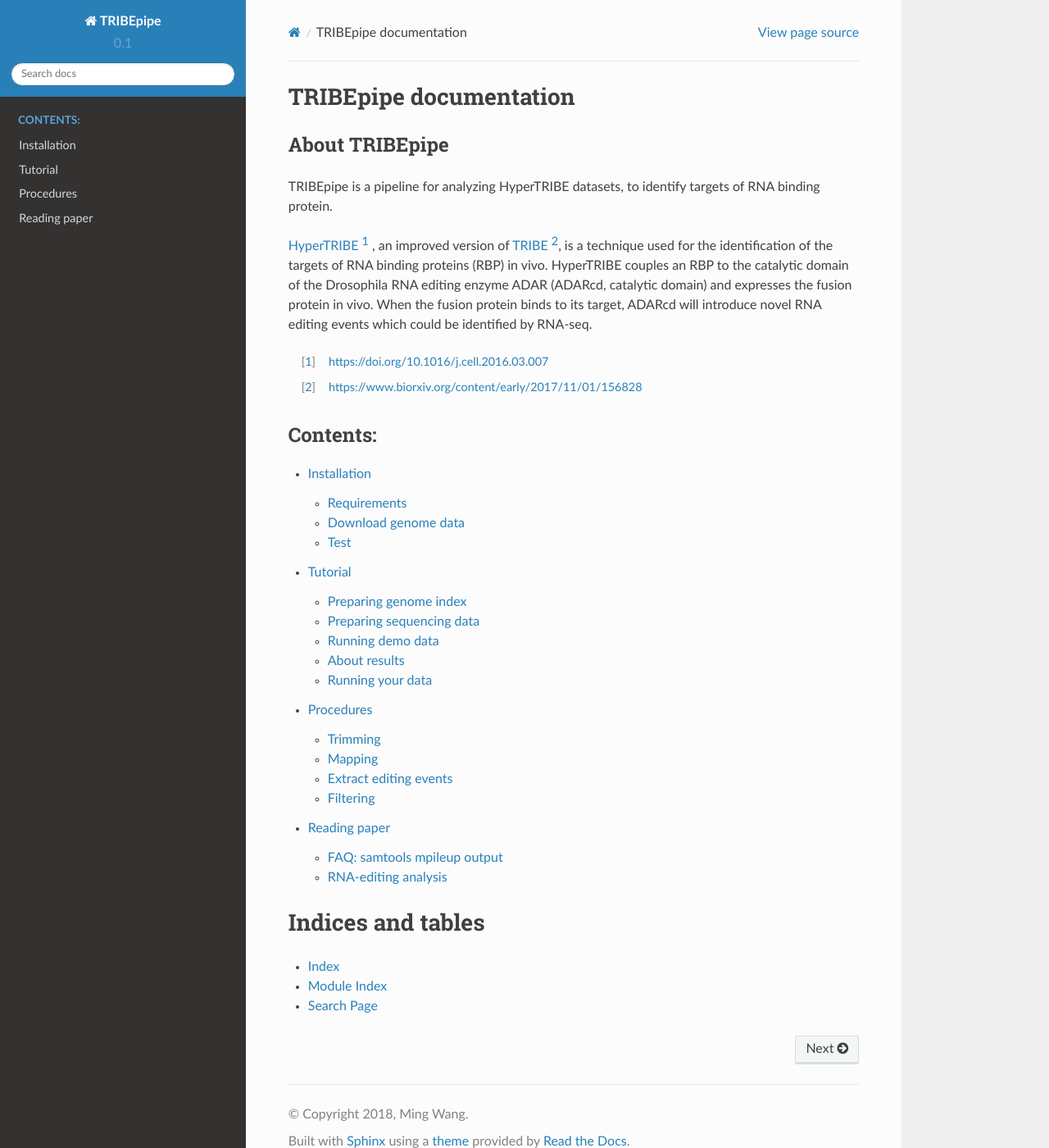
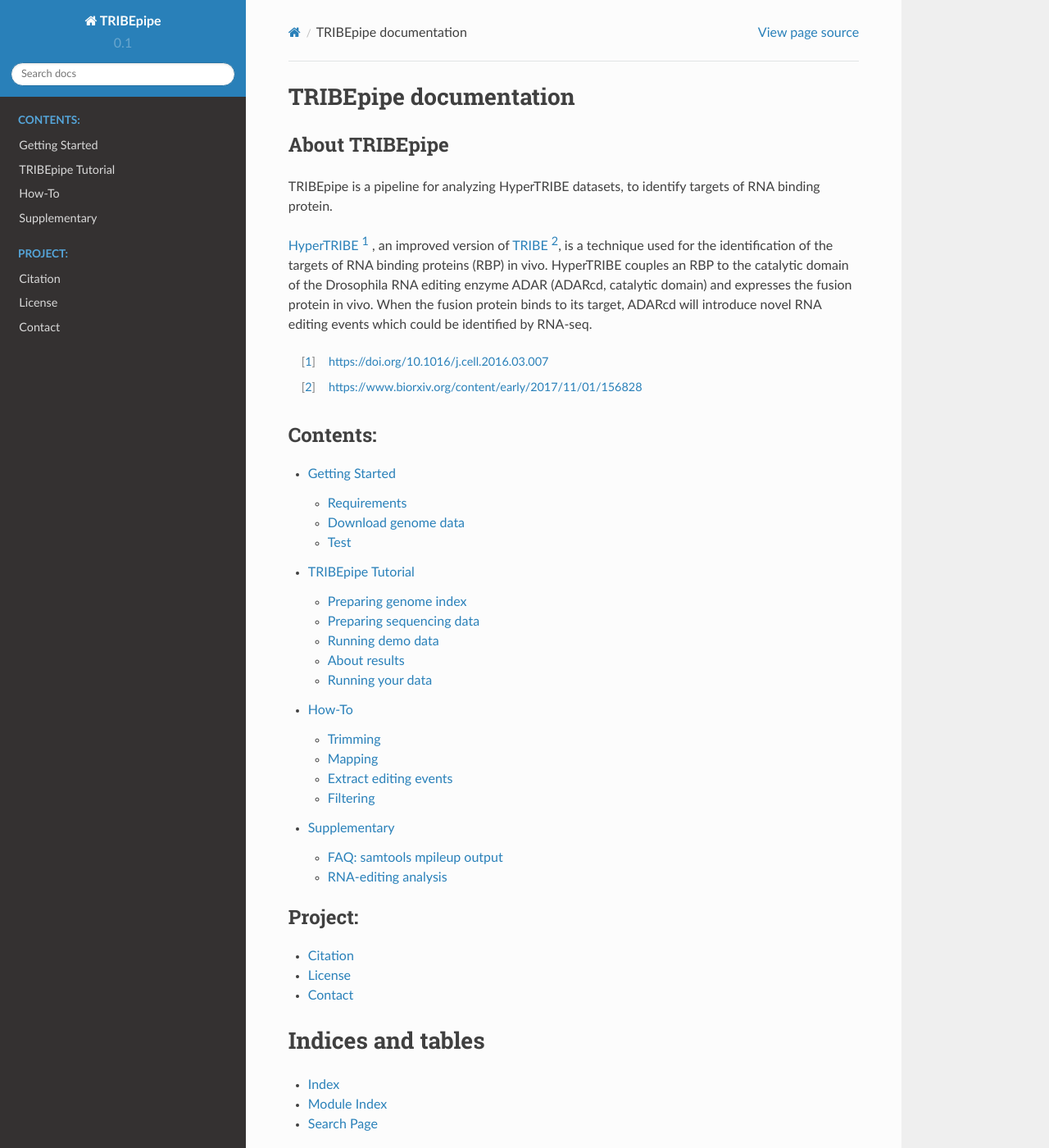
Before and after one commit to bakerwm/TRIBEpipe, a Sphinx documentation site: the page built from docs/source/index.rst, in a window 1280 px wide and 1400 px high. Shown: the whole window at 82% size. Built offline with Sphinx 7.4.7 and the Read the Docs theme 2.0.0, drawn with Linux system fonts in a browser that asks for light colours.

Commit message:
update, rename files

```diff
--- a/docs/source/Installation.rst
+++ b/docs/source/getting_started.rst
@@ -1,8 +1,8 @@
 .. _installation:
 
 
-Installation
-=============
+Getting Started
+================
 
 Download this repository and enter the main folder, run ``python setup.py install --user`` to install ``TRIBEpipe``.
 
--- a/docs/source/Procedures.rst
+++ b/docs/source/how_to.rst
@@ -1,8 +1,8 @@
 .. _procedures:
 
 
-Procedures
-===========
+How-To
+=======
 
 
 .. note::
@@ -10,9 +10,6 @@ Procedures
   filtering snps by:
 
   1. not within the first or last 6 bases of read
-
-
-
 
 
 Here will explain the procedures of TRIBEpipe:
--- a/docs/source/index.rst
+++ b/docs/source/index.rst
@@ -23,10 +23,18 @@ HyperTRIBE_ [#]_ , an improved version of TRIBE_ [#]_, is a technique used for t
    :maxdepth: 2
    :caption: Contents:
 
-   Installation
-   Tutorial
-   Procedures
-   Reading_paper
+   getting_started
+   tribepipe_tutorial
+   how_to
+   supplementary
+
+
+
+.. toctree::
+   :maxdepth: 1
+   :caption: Project:
+
+   project_index
 
 
 Indices and tables
--- a/docs/source/Reading_paper.rst
+++ b/docs/source/supplementary.rst
@@ -1,7 +1,7 @@
 .. _reading:
 
 
-Reading paper
+Supplementary
 ==============
 
 
@@ -63,7 +63,7 @@ from Wikipedia
 	- agtcn denotes a base that did not match the reference on the reverse strand
 	- A sequence matching the regular expression \+[0-9]+[ACGTNacgtn]+ denotes an insertion of one or more bases starting from the next position
 	- A sequence matching the regular expression -[0-9]+[ACGTNacgtn]+ denotes a deletion of one or more bases starting from the next position
-	- ^ (caret) marks the start of a read segment and the ASCII of the character following `^' minus 33 gives the mapping quality
+	- ^ (caret) marks the start of a read segment and the ASCII of the character following '^' minus 33 gives the mapping quality
 	- $ (dollar) marks the end of a read segment
 	- * (asterisk) is a placeholder for a deleted base in a multiple basepair deletion that was mentioned in a previous line by the -[0-9]+[ACGTNacgtn]+ notation
 
@@ -75,7 +75,7 @@ from Wikipedia
 
 from SAMTools:
 
-	where each line consists of chromosome, 1-based coordinate, reference base, the number of reads covering the site, read bases and base qualities. At the read base column, a dot stands for a match to the reference base on the forward strand, a comma for a match on the reverse strand, `ACGTN' for a mismatch on the forward strand and `acgtn' for a mismatch on the reverse strand. A pattern `\+[0-9]+[ACGTNacgtn]+' indicates there is an insertion between this reference position and the next reference position. The length of the insertion is given by the integer in the pattern, followed by the inserted sequence. Here is an example of 2bp insertions on three reads:
+	where each line consists of chromosome, 1-based coordinate, reference base, the number of reads covering the site, read bases and base qualities. At the read base column, a dot stands for a match to the reference base on the forward strand, a comma for a match on the reverse strand, 'ACGTN' for a mismatch on the forward strand and 'acgtn' for a mismatch on the reverse strand. A pattern '\+[0-9]+[ACGTNacgtn]+' indicates there is an insertion between this reference position and the next reference position. The length of the insertion is given by the integer in the pattern, followed by the inserted sequence. Here is an example of 2bp insertions on three reads:
 
 
 
--- a/docs/source/Tutorial.rst
+++ b/docs/source/tribepipe_tutorial.rst
@@ -1,8 +1,8 @@
 .. _tutorial:
 
 
-Tutorial
-=========
+TRIBEpipe Tutorial
+===================
 
 Before we go through the tutorial, I suppose ``TRIBEpipe`` was installed on your machine. If not, go to :ref:`installation` for more details.
 
```
Also changed, not shown: docs/source/project_index.rst (added, +27 -0 lines), 1 other file.
